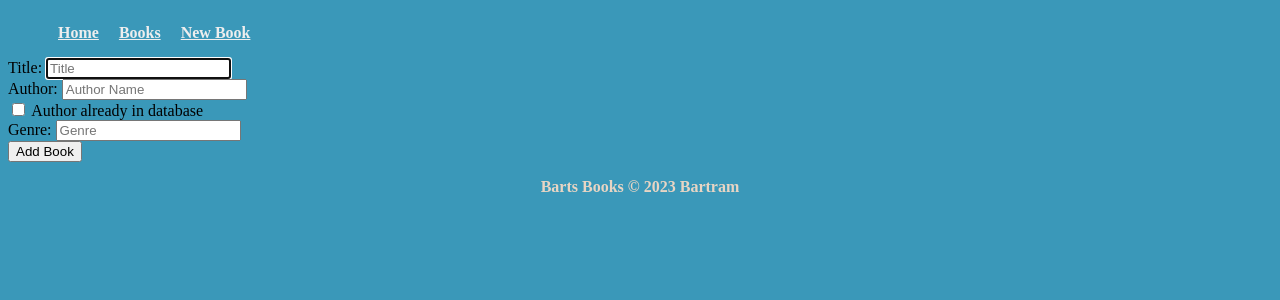
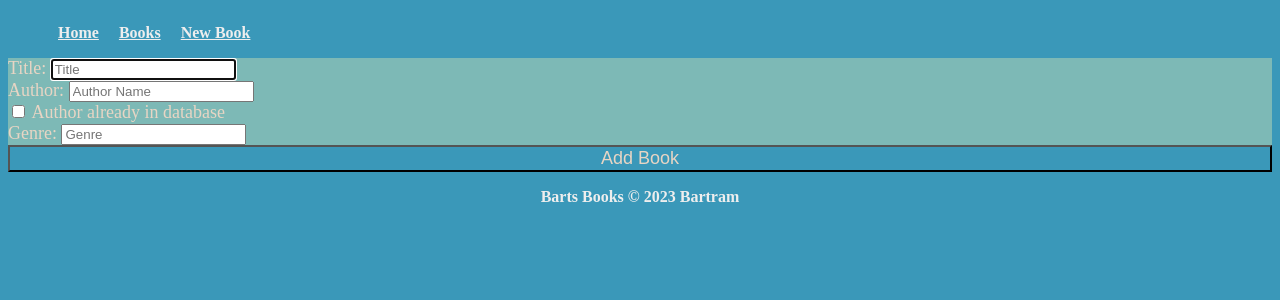
Before and after one commit to SdcBartram/One_to_many_Amazonish_author_book_w4d3, a Flask app: page /books/new in a window 1280 px wide. Shown: the top 300 px of the page. Run offline with Flask 3, Linux system fonts and the light colour scheme; data that the repository does not hold is empty; some libraries are stand-ins or nearby versions.

Commit message:
basic css

```diff
--- a/static/style.css
+++ b/static/style.css
@@ -1,6 +1,7 @@
 body {
     font-family: "Libre Baskerville";
     background-color: #3A98B9;
+    color: #E8D5C4;
 }
 
 .book {
@@ -8,14 +9,27 @@ body {
     padding: 10px;
     margin-bottom: 10px;
 }
-
+.book {
+    background-color: #7DB9B6;
+}
 .content {
+    font-size: large;
+    color:#E8D5C4;
     display: flex;
     justify-content: space-between;
     align-items: center;
 }
 
+.content:hover {
+    font-size: x-large;
+}
+
+.content a {
+    color: #E8D5C4;
+}
+
 .author {
+    font-size: large;
     font-style: italic;
 }
 
@@ -32,13 +46,8 @@ background-color: white;
     border: none;
 }
 
-.trash_button:hover {
-color: red;
-cursor: pointer;
-}
-
 footer {
-    color: #E8D5C4;
+    color: #EEEEEE;
     text-align: center;
 }
 
@@ -68,3 +77,35 @@ nav {
 .navLink:hover {
     font-size: larger;
 }
+
+form {
+    display: grid;
+    background-color: #7DB9B6;
+    font-size: large;
+}
+
+.container {
+    display: grid;
+    background-color: #7DB9B6;
+    font-size: large;
+}
+
+.container a {
+    color: #E8D5C4;
+    font-size: large;
+}
+
+.container a:hover {
+    font-size: larger;
+}
+
+button {
+    background-color: #3A98B9;
+    font-size: large;
+    color: #E8D5C4;
+
+}
+
+button:hover {
+    font-size: larger;
+}
```
Lines whose indentation alone changed are shown as unchanged.
